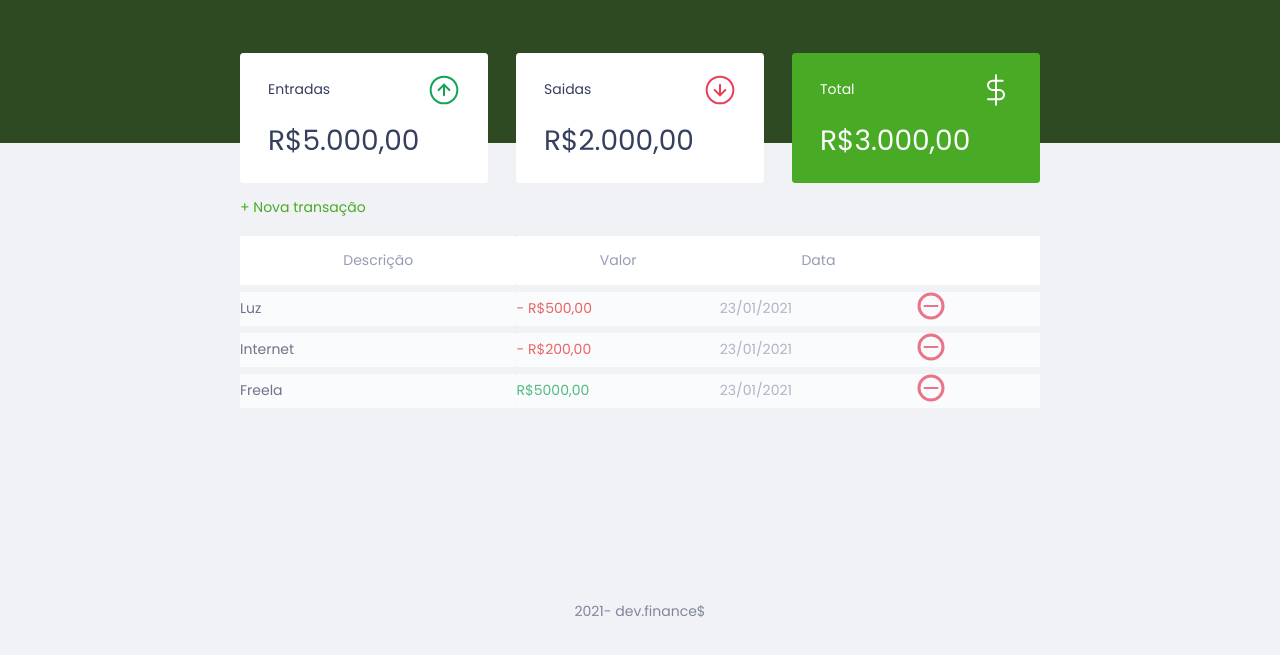
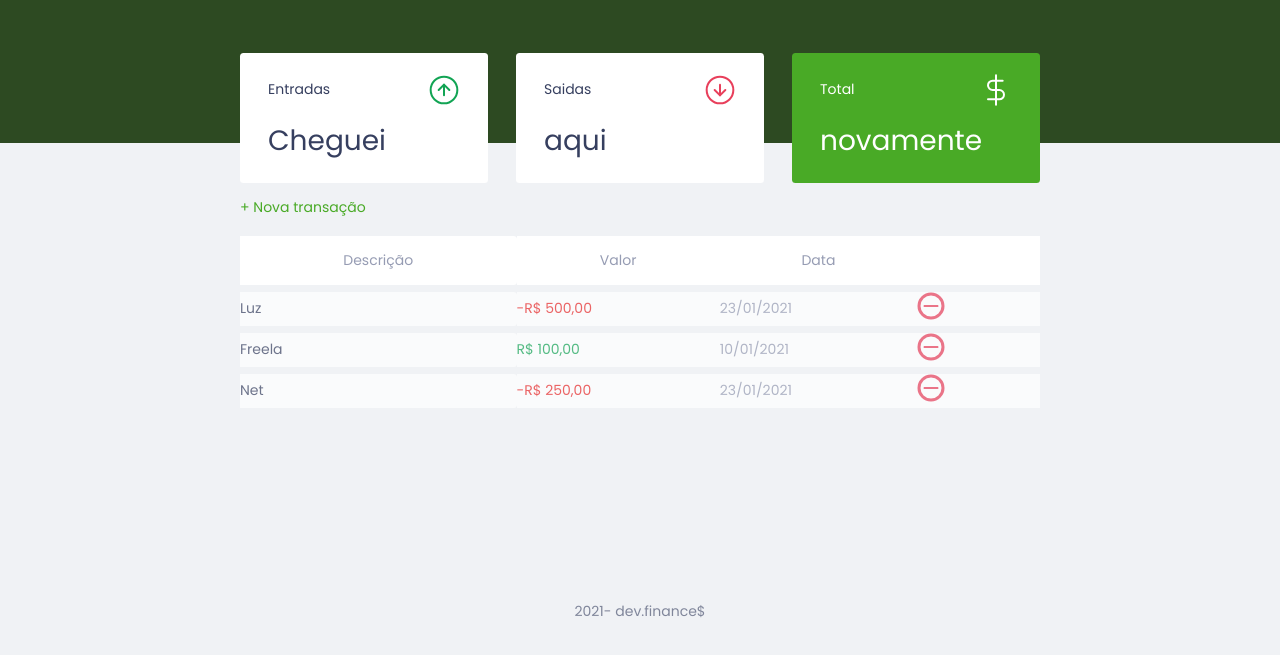
Before and after one commit to marlenesedano/maratona-discover, a plain HTML site: page index.html in a window 1280 px wide. Shown: the part 55-710 px from the top of the page. Drawn offline with Linux system fonts and the light colour scheme.

Commit message:
Update parte aula 3

```diff
--- a/index.html
+++ b/index.html
@@ -28,7 +28,7 @@
             <img src="./assets/income.svg" alt="Image de entradas">
           </h3>
         </div>
-        <p>R$5.000,00</p>
+        <p id="incomeDisplay">R$5.000,00</p>
       </div>
 
       <div class="card">
@@ -36,14 +36,14 @@
           <span>Saidas</span>
           <img src="./assets/expense.svg" alt="Image de Saidas">
         </h3>
-        <p>R$2.000,00</p>
+        <p id="expenseDisplay">R$2.000,00</p>
       </div>
       <div class="card total">
         <h3>
           <span>Total</span>
           <img src="./assets/total.svg" alt="Image de Total">
         </h3>
-        <p>R$3.000,00</p>
+        <p id="totalDisplay">R$3.000,00</p>
       </div>
 
     </section>
@@ -61,30 +61,7 @@
           </tr>
         </thead>
         <tbody>
-          <tr>
-            <td class="description">Luz</td>
-            <td class="expense">- R$500,00</td>
-            <td class="date">23/01/2021</td>
-            <td>
-              <img src="./assets/minus.svg" alt="Remover Transação" srcset="">
-            </td>
-          </tr>
-          <tr>
-            <td class="description">Internet</td>
-            <td class="expense">- R$200,00</td>
-            <td class="date">23/01/2021</td>
-            <td>
-              <img src="./assets/minus.svg" alt="Remover Transação" srcset="">
-            </td>
-          </tr>
-          <tr>
-            <td class="description">Freela</td>
-            <td class="income">R$5000,00</td>
-            <td class="date">23/01/2021</td>
-            <td>
-              <img src="./assets/minus.svg" alt="Remover Transação" srcset="">
-            </td>
-          </tr>
+
         </tbody>
       </table>
     </section>
--- a/scripts.js
+++ b/scripts.js
@@ -42,27 +42,75 @@ const transactions = [
 
 const Transaction = {
   incomes() {
-    //somar entradas
+    //pegar todas as transações
+    //verificar se é maior que zero
+    //se for maior que zero
+    //somar a uma variavel
+    return "Cheguei"
   },
   expenses() {
-    //somar as saidas
+    return "aqui"
   },
   total() {
     //entradas - saidas
+    return "novamente"
   }
 }
 
 const DOM = {
-  innerHTMLTansaction() {
+  transactionsContainer: document.querySelector('#data-table tbody'),
+
+  addTransaction(transaction, index) {
+    const tr = document.createElement('tr')
+    tr.innerHTML = DOM.innerHTMLTransaction(transaction)
+    DOM.transactionsContainer.appendChild(tr)
+  },
+  innerHTMLTransaction(transaction) {
+    const CSSclass = transaction.amount > 0 ? "income" : "expense"
+    const amount = Utils.formatCurrency(transaction.amount)
     const html = `
-    <tr>
-      <td class="description">Luz</td>
-      <td class="expense">- R$500,00</td>
-      <td class="date">23/01/2021</td>
-      <td>
-        <img src="./assets/minus.svg" alt="Remover Transação" srcset="">
-      </td>
-    </tr>
+    <td class="description">${transaction.description}</td>
+    <td class="${CSSclass }">${amount}</td>
+    <td class="date">${transaction.date}</td>
+    <td>
+      <img src="./assets/minus.svg" alt="Remover Transação">
+    </td>
     `
+    return html
+  },
+
+  updateBalance(){
+    document
+    .getElementById('incomeDisplay')
+    .innerHTML = Transaction.incomes()
+    document
+    .getElementById('expenseDisplay')
+    .innerHTML = Transaction.expenses()
+    document
+    .getElementById('totalDisplay')
+    .innerHTML = Transaction.total()
   }
 }
+
+const Utils = {
+  formatCurrency(value){
+    const signal = Number(value) < 0 ? "-" : ""
+
+    value = String(value).replace(/\D/g,"")
+    value = Number(value) /100
+
+    value = value.toLocaleString("pt-BR",{
+      style:"currency",
+      currency: "BRL"
+    })
+
+    return signal + value
+  }
+
+}
+
+transactions.forEach(function(transaction){
+  DOM.addTransaction(transaction)
+})
+
+DOM.updateBalance()
```
